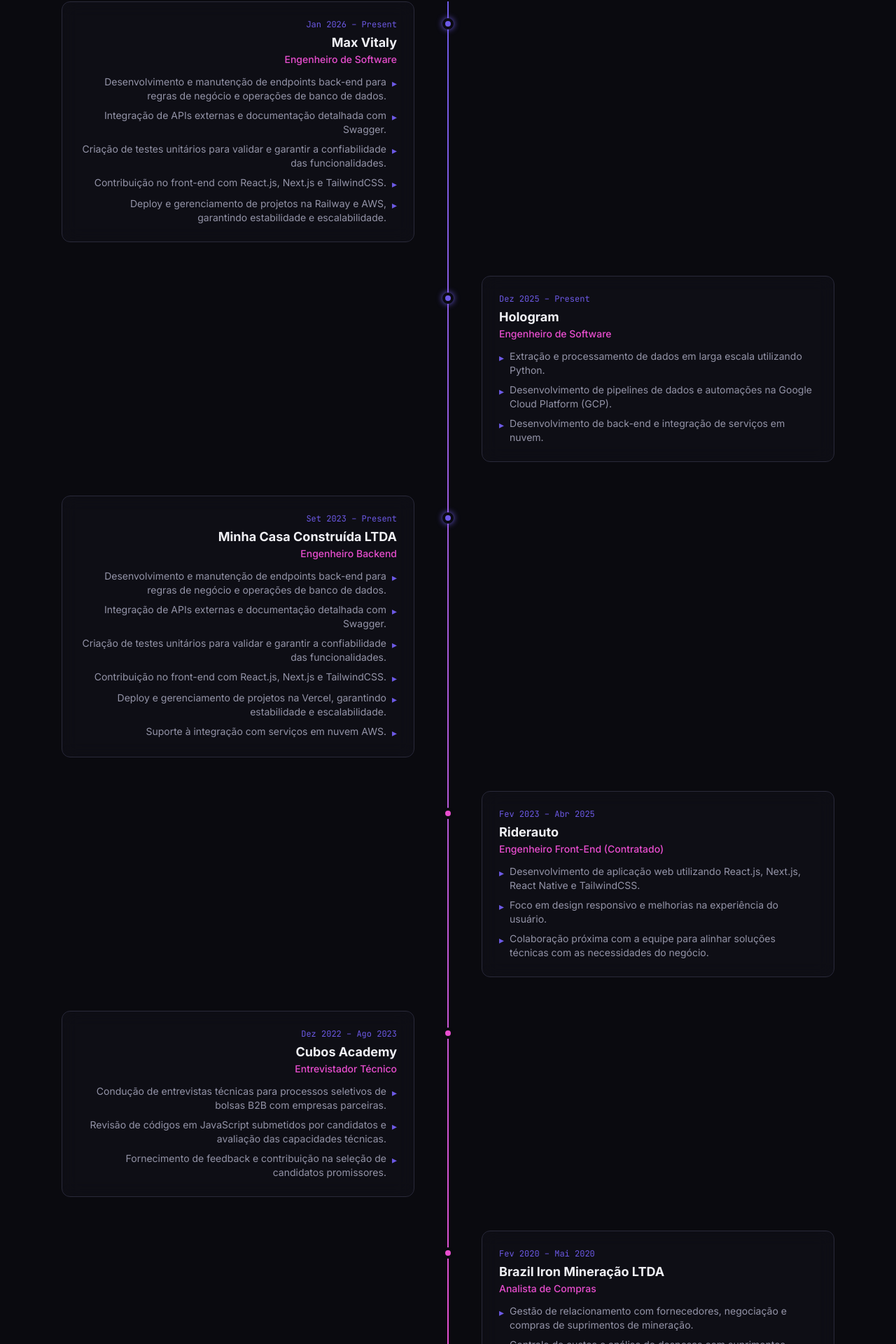
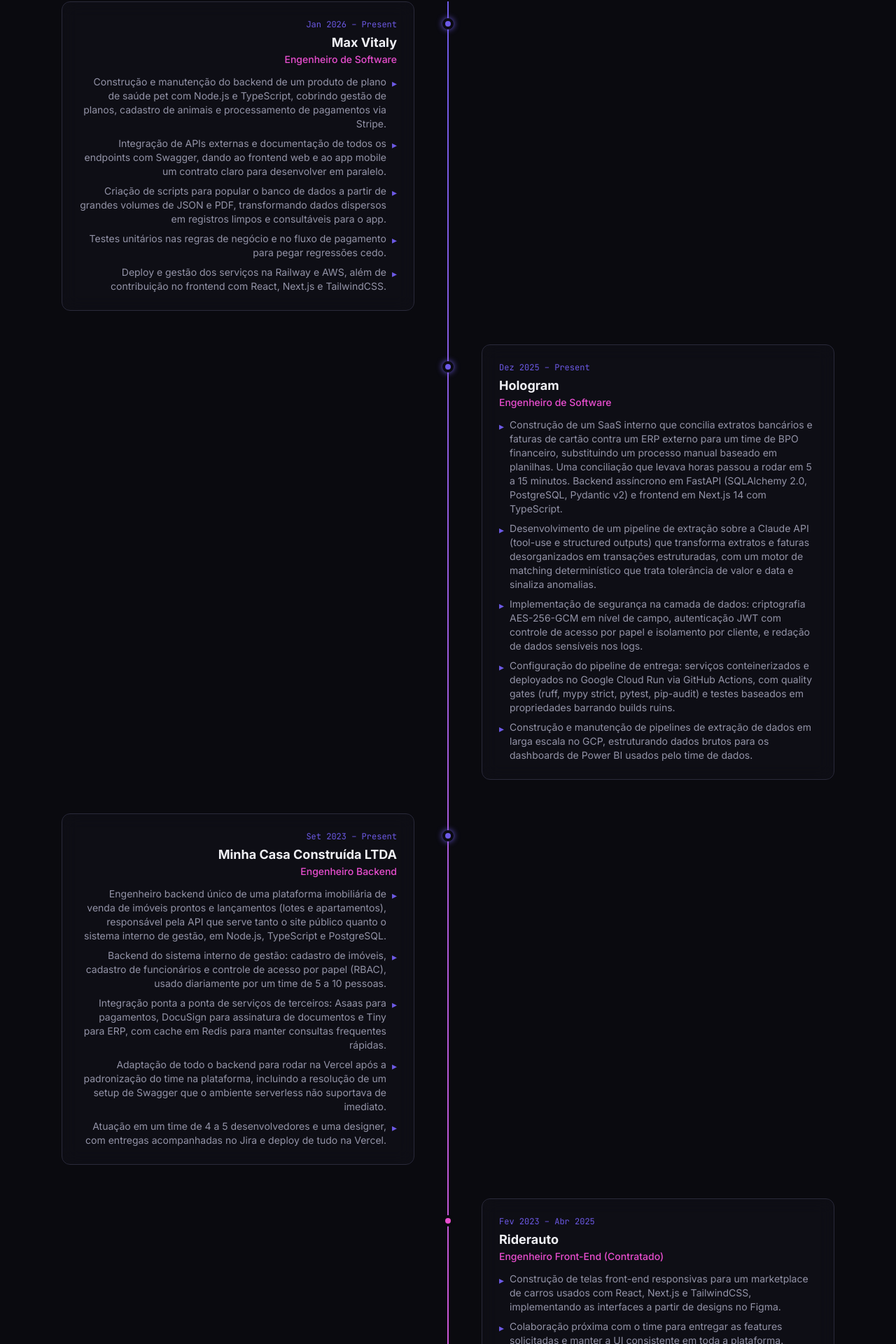
Before and after one commit to phaos93/portfolio, a Next.js app: page /portfolio/ in a window 1280 px wide. Shown: the part 3438-5358 px from the top of the page at 70% size. Built offline with nearby package versions, Linux system fonts and the light colour scheme.

Commit message:
update: aplica highlights de key achievements nas experiencias (bilingue)

```diff
--- a/src/data/experience.ts
+++ b/src/data/experience.ts
@@ -14,24 +14,24 @@
     isCurrent: true,
     description: [
       {
-        pt: "Desenvolvimento e manutenção de endpoints back-end para regras de negócio e operações de banco de dados.",
-        en: "Built and maintained back-end endpoints to handle business logic and database operations.",
+        pt: "Construção e manutenção do backend de um produto de plano de saúde pet com Node.js e TypeScript, cobrindo gestão de planos, cadastro de animais e processamento de pagamentos via Stripe.",
+        en: "Built and maintained the backend of a pet health insurance product with Node.js and TypeScript, covering plan management, pet registration, and payment processing through Stripe.",
       },
       {
-        pt: "Integração de APIs externas e documentação detalhada com Swagger.",
-        en: "Integrated external APIs and developed detailed documentation with Swagger.",
+        pt: "Integração de APIs externas e documentação de todos os endpoints com Swagger, dando ao frontend web e ao app mobile um contrato claro para desenvolver em paralelo.",
+        en: "Integrated external APIs and documented every endpoint with Swagger, giving the web frontend and the mobile app a clear contract to build against.",
       },
       {
-        pt: "Criação de testes unitários para validar e garantir a confiabilidade das funcionalidades.",
-        en: "Created unit tests to validate and ensure feature reliability.",
+        pt: "Criação de scripts para popular o banco de dados a partir de grandes volumes de JSON e PDF, transformando dados dispersos em registros limpos e consultáveis para o app.",
+        en: "Wrote scripts to seed the database from large JSON and PDF sources, turning scattered data into clean, queryable records the app can rely on.",
       },
       {
-        pt: "Contribuição no front-end com React.js, Next.js e TailwindCSS.",
-        en: "Contributed to front-end development using React.js, Next.js, and TailwindCSS.",
+        pt: "Testes unitários nas regras de negócio e no fluxo de pagamento para pegar regressões cedo.",
+        en: "Added unit tests around the business rules and payment flow to catch regressions early.",
       },
       {
-        pt: "Deploy e gerenciamento de projetos na Railway e AWS, garantindo estabilidade e escalabilidade.",
-        en: "Deployed and managed projects on Railway and AWS, ensuring stability and scalability.",
+        pt: "Deploy e gestão dos serviços na Railway e AWS, além de contribuição no frontend com React, Next.js e TailwindCSS.",
+        en: "Deployed and managed the services on Railway and AWS, and contributed to the frontend with React, Next.js, and TailwindCSS.",
       },
     ],
   },
@@ -48,16 +48,24 @@
     isCurrent: true,
     description: [
       {
-        pt: "Extração e processamento de dados em larga escala utilizando Python.",
-        en: "Large-scale data extraction and processing using Python.",
+        pt: "Construção de um SaaS interno que concilia extratos bancários e faturas de cartão contra um ERP externo para um time de BPO financeiro, substituindo um processo manual baseado em planilhas. Uma conciliação que levava horas passou a rodar em 5 a 15 minutos. Backend assíncrono em FastAPI (SQLAlchemy 2.0, PostgreSQL, Pydantic v2) e frontend em Next.js 14 com TypeScript.",
+        en: "Built an internal SaaS that reconciles bank statements and credit card invoices against an external ERP for a financial BPO team, replacing a manual, spreadsheet-based process. A reconciliation that used to take hours now runs in 5 to 15 minutes. Async FastAPI backend (SQLAlchemy 2.0, PostgreSQL, Pydantic v2) and a Next.js 14 frontend in TypeScript.",
       },
       {
-        pt: "Desenvolvimento de pipelines de dados e automações na Google Cloud Platform (GCP).",
-        en: "Development of data pipelines and automations on Google Cloud Platform (GCP).",
+        pt: "Desenvolvimento de um pipeline de extração sobre a Claude API (tool-use e structured outputs) que transforma extratos e faturas desorganizados em transações estruturadas, com um motor de matching determinístico que trata tolerância de valor e data e sinaliza anomalias.",
+        en: "Built an extraction pipeline on top of the Claude API (tool-use and structured outputs) that turns messy bank statements and card invoices into structured transactions, paired with a deterministic matching engine that handles value and date tolerance and flags anomalies.",
       },
       {
-        pt: "Desenvolvimento de back-end e integração de serviços em nuvem.",
-        en: "Back-end development and cloud services integration.",
+        pt: "Implementação de segurança na camada de dados: criptografia AES-256-GCM em nível de campo, autenticação JWT com controle de acesso por papel e isolamento por cliente, e redação de dados sensíveis nos logs.",
+        en: "Implemented security at the data layer: field-level AES-256-GCM encryption, JWT authentication with role-based access and per-client isolation, and redaction of sensitive data in logs.",
+      },
+      {
+        pt: "Configuração do pipeline de entrega: serviços conteinerizados e deployados no Google Cloud Run via GitHub Actions, com quality gates (ruff, mypy strict, pytest, pip-audit) e testes baseados em propriedades barrando builds ruins.",
+        en: "Set up the delivery pipeline: containerized services deployed to Google Cloud Run through GitHub Actions, with quality gates (ruff, mypy strict, pytest, pip-audit) and property-based tests blocking bad builds.",
+      },
+      {
+        pt: "Construção e manutenção de pipelines de extração de dados em larga escala no GCP, estruturando dados brutos para os dashboards de Power BI usados pelo time de dados.",
+        en: "Built and maintained large-scale data extraction pipelines on GCP that structure raw data for the Power BI dashboards the data team relies on.",
       },
     ],
   },
@@ -74,28 +82,24 @@
     isCurrent: true,
     description: [
       {
-        pt: "Desenvolvimento e manutenção de endpoints back-end para regras de negócio e operações de banco de dados.",
-        en: "Built and maintained back-end endpoints to handle business logic and database operations.",
+        pt: "Engenheiro backend único de uma plataforma imobiliária de venda de imóveis prontos e lançamentos (lotes e apartamentos), responsável pela API que serve tanto o site público quanto o sistema interno de gestão, em Node.js, TypeScript e PostgreSQL.",
+        en: "Sole backend engineer for a real estate platform selling ready properties and pre-construction developments (lots and apartments), building the API that powered both the public site and the internal management system with Node.js, TypeScript, and PostgreSQL.",
       },
       {
-        pt: "Integração de APIs externas e documentação detalhada com Swagger.",
-        en: "Integrated external APIs and developed detailed documentation with Swagger.",
+        pt: "Backend do sistema interno de gestão: cadastro de imóveis, cadastro de funcionários e controle de acesso por papel (RBAC), usado diariamente por um time de 5 a 10 pessoas.",
+        en: "Built the internal management system's backend: property registration, staff registration, and role-based access control (RBAC), used daily by a team of 5 to 10 people.",
       },
       {
-        pt: "Criação de testes unitários para validar e garantir a confiabilidade das funcionalidades.",
-        en: "Created unit tests to validate and ensure feature reliability.",
+        pt: "Integração ponta a ponta de serviços de terceiros: Asaas para pagamentos, DocuSign para assinatura de documentos e Tiny para ERP, com cache em Redis para manter consultas frequentes rápidas.",
+        en: "Integrated third-party services end to end: Asaas for payments, DocuSign for document signing, and Tiny for ERP, with Redis caching to keep frequent queries fast.",
       },
       {
-        pt: "Contribuição no front-end com React.js, Next.js e TailwindCSS.",
-        en: "Contributed to front-end development using React.js, Next.js, and TailwindCSS.",
+        pt: "Adaptação de todo o backend para rodar na Vercel após a padronização do time na plataforma, incluindo a resolução de um setup de Swagger que o ambiente serverless não suportava de imediato.",
+        en: "Got the entire backend running on Vercel after the team standardized on it, including fixing a broken Swagger setup that the serverless environment didn't support out of the box.",
       },
       {
-        pt: "Deploy e gerenciamento de projetos na Vercel, garantindo estabilidade e escalabilidade.",
-        en: "Deployed and managed projects on Vercel, ensuring stability and scalability.",
-      },
-      {
-        pt: "Suporte à integração com serviços em nuvem AWS.",
-        en: "Supported AWS cloud integration for system resources.",
+        pt: "Atuação em um time de 4 a 5 desenvolvedores e uma designer, com entregas acompanhadas no Jira e deploy de tudo na Vercel.",
+        en: "Worked in a team of 4 to 5 developers and a designer, tracking delivery in Jira and deploying everything on Vercel.",
       },
     ],
   },
@@ -111,16 +115,12 @@
     period: "Fev 2023 – Abr 2025",
     description: [
       {
-        pt: "Desenvolvimento de aplicação web utilizando React.js, Next.js, React Native e TailwindCSS.",
-        en: "Developed a web application using React.js, Next.js, React Native, and TailwindCSS.",
+        pt: "Construção de telas front-end responsivas para um marketplace de carros usados com React, Next.js e TailwindCSS, implementando as interfaces a partir de designs no Figma.",
+        en: "Built responsive front-end screens for a used-car marketplace with React, Next.js, and TailwindCSS, implementing the interfaces from Figma designs.",
       },
       {
-        pt: "Foco em design responsivo e melhorias na experiência do usuário.",
-        en: "Focused on responsive design and user experience improvements.",
-      },
-      {
-        pt: "Colaboração próxima com a equipe para alinhar soluções técnicas com as necessidades do negócio.",
-        en: "Collaborated closely with the company team to align technical solutions with business requirements.",
+        pt: "Colaboração próxima com o time para entregar as features solicitadas e manter a UI consistente em toda a plataforma.",
+        en: "Worked closely with the team to deliver the requested features and keep the UI consistent across the platform.",
       },
     ],
   },
@@ -136,16 +136,16 @@
     period: "Dez 2022 – Ago 2023",
     description: [
       {
-        pt: "Condução de entrevistas técnicas para processos seletivos de bolsas B2B com empresas parceiras.",
-        en: "Conducted technical interviews for B2B scholarship selection processes with partner companies.",
+        pt: "Condução de entrevistas técnicas para um programa de bolsas B2B, com média de 5 a 6 entrevistas por dia e avaliação de mais de 100 candidatos em JavaScript e resolução de problemas.",
+        en: "Ran technical interviews for a B2B scholarship program, averaging 5 to 6 interviews a day and assessing over 100 candidates on their JavaScript skills and problem-solving.",
       },
       {
-        pt: "Revisão de códigos em JavaScript submetidos por candidatos e avaliação das capacidades técnicas.",
-        en: "Reviewed JavaScript code submitted by candidates and evaluated technical capabilities.",
+        pt: "Revisão de submissões de código e feedback estruturado que alimentava as decisões de seleção.",
+        en: "Reviewed code submissions and gave structured feedback that fed into selection decisions.",
       },
       {
-        pt: "Fornecimento de feedback e contribuição na seleção de candidatos promissores.",
-        en: "Provided feedback and contributed to the selection of promising candidates.",
+        pt: "Contribuição na seleção de candidatos que seguiram para os programas com empresas parceiras.",
+        en: "Helped select candidates who moved on to partner-company programs.",
       },
     ],
   },
@@ -161,16 +161,12 @@
     period: "Fev 2020 – Mai 2020",
     description: [
       {
-        pt: "Gestão de relacionamento com fornecedores, negociação e compras de suprimentos de mineração.",
-        en: "Managed supplier relations, negotiation, and purchasing of mining supplies.",
+        pt: "Gestão de relacionamento com fornecedores e condução de cotações e negociações para suprimentos e serviços de mineração.",
+        en: "Managed supplier relations and ran quotations and negotiations for mining supplies and services.",
       },
       {
-        pt: "Controle de custos e análise de despesas com suprimentos.",
-        en: "Performed cost management and analysis of supply expenses.",
-      },
-      {
-        pt: "Realização de cotações e negociações para serviços e equipamentos.",
-        en: "Conducted quotations and negotiations for services and equipment.",
+        pt: "Controle de pedidos de compra, validação de notas fiscais e análise de custos de suprimentos com Excel.",
+        en: "Tracked purchase orders, validated invoices, and analyzed supply costs using Excel.",
       },
     ],
   },
```
